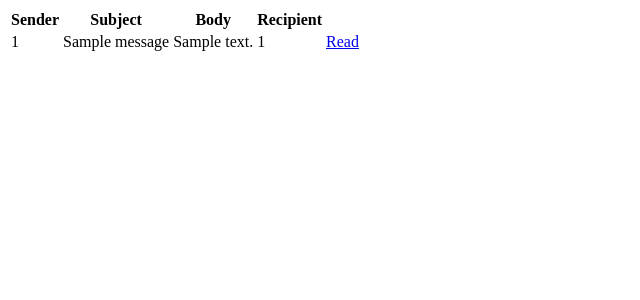
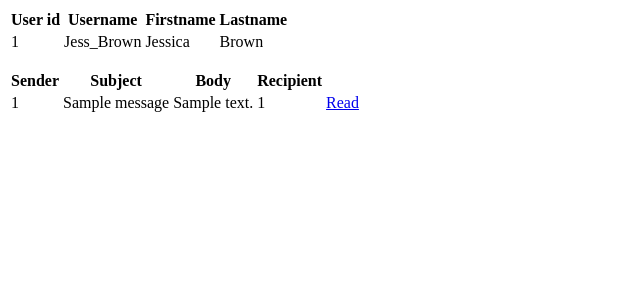
Before and after one commit to Kimberleyieshaa/info2180-project4, a PHP site: page /mail.php in a window 1280 px wide. Shown: the top 300 px of the page, without its empty margins (0-640 px from the left). Run offline with PHP 8.4, Linux system fonts and the light colour scheme; a user stored in the database is signed in; data comes from the database, SQL or seed files in the repository; tables that the repository leaves empty hold one stand-in row (values such as "Sample post").

Commit message:
add validations and display users

```diff
--- a/login.html
+++ b/login.html
@@ -4,7 +4,6 @@
 	<meta charst="UTF-8">
 	<link rel="stylesheet" type="text/css" href="style.css">
 	<script src="script.js" type="text/javascript"> </script>
-
 </head>
 <body>
 	<form action="login.php" method="post">
--- a/login.php
+++ b/login.php
@@ -16,11 +16,9 @@
 	/*Checks if the username and password given is found in the database*/
 	while ($row = mysql_fetch_array($query)) {
 		if ($username == $row["username"] && $password == $row["password"]) {
+			echo "Welcome" . " " . $row["username"];
 
-
-			echo "Welcome" . " " . $row["username"]; //REMOVE
-
-			/*store logged in user id to identify the user later*/
+			/*store logged in user id to identify the user later (set user session)*/
 			$_SESSION['id'] = $row['id'];
 		}
 	}
--- a/mail.php
+++ b/mail.php
@@ -1,18 +1,57 @@
 <?php
+	/********************
+		CHEAPO HOMEPAGE
+	********************/
+
+	/*connect to database*/
 	require "connect.php";
+
+	//Regular expression for the user password validation '/^[a-zA-Z]{8,}$/'
 
 	/*resume user session*/
 	session_start();
 
+	/*Check if the user is logged in, otherwise display nothing*/
+	if(isset($_SESSION['id'])) {
+		/*get current logged in user id*/
 		$recipient_id = $_SESSION['id'];
 
-	$messages = mysql_query("SELECT * FROM Message WHERE recipient_ids=$recipient_id LIMIT 10");	//TODO Get the first 10 unread messages
-
+		/*lookup the specified user messages*/
+		$messages = mysql_query("SELECT * FROM Message WHERE recipient_ids=$recipient_id LIMIT 10");
+		$users = mysql_query("SELECT * FROM User");
 ?>
 
 <!DOCTYPE html>
 <html>
+<head>
+	<link rel="stylesheet" type="text/css" href="style.css">
+</head>
 <body>
+	<div id="users">
+		<table>
+			<thead>
+				<th>User id</th>
+				<th>Username</th>
+				<th>Firstname</th>
+				<th>Lastname</th>
+			</thead>
+			<tbody>
+				<?php
+					while ($row = mysql_fetch_array($users)) {
+				?>
+					<tr>
+						<td><?php echo $row['id']; ?></td>
+						<td><?php echo $row['username']; ?></td>
+						<td><?php echo $row['firstname']; ?></td>
+						<td><?php echo $row['lastname']; ?></td>
+					</tr>
+				<?php
+					}
+				?>
+			</tbody>
+		</table>
+	</div>
+	<div id="messages">
 		<table>
 			<thead>
 				<th>Sender</th>
@@ -36,5 +75,10 @@
 				?>
 			</tbody>
 		</table>
+	</div>
 </body>
 </html>
+
+<?php
+	}
+?>
--- a/send.html
+++ b/send.html
@@ -6,11 +6,10 @@
 </head>
 <body>
 	<form action="send.php" method="post">
-		Recipients: <input type="text" id="recipient" name="recipient" placeholder="example: 1; 2; 3; ..."><br>
+		Recipients: <input type="text" id="recipient_ids" name="recipient_ids" placeholder="example: 1; 2; 3; ..."><br>
 		Subject: <input type="text" id="subject" name="subject" placeholder="Subject"><br>
 		Message: <input type="text" id="body" name="body" placeholder="Message"><br>
 		<input type="submit" value="send mail">
 	</form>
 </body>
-
 </html>
--- a/style.css
+++ b/style.css
@@ -3,3 +3,7 @@
 form input {
 	margin-bottom: 15px;
 }
+
+div {
+	margin-bottom: 15px;
+}
```
Also changed, not shown: message.php (+14 -7 lines), reply.php (+15 -2 lines), send.php (+26 -11 lines). Lines whose indentation alone changed are shown as unchanged.
